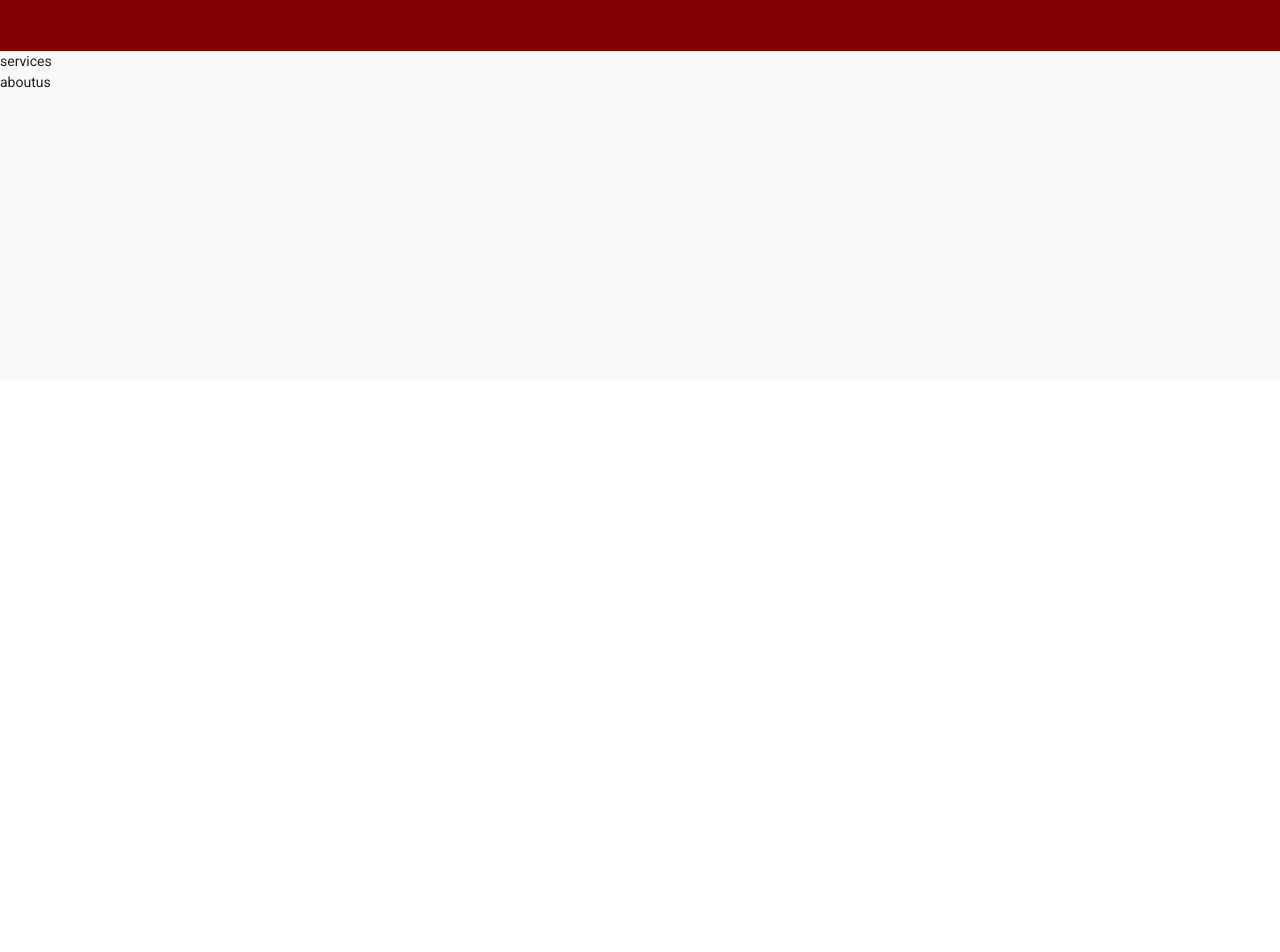
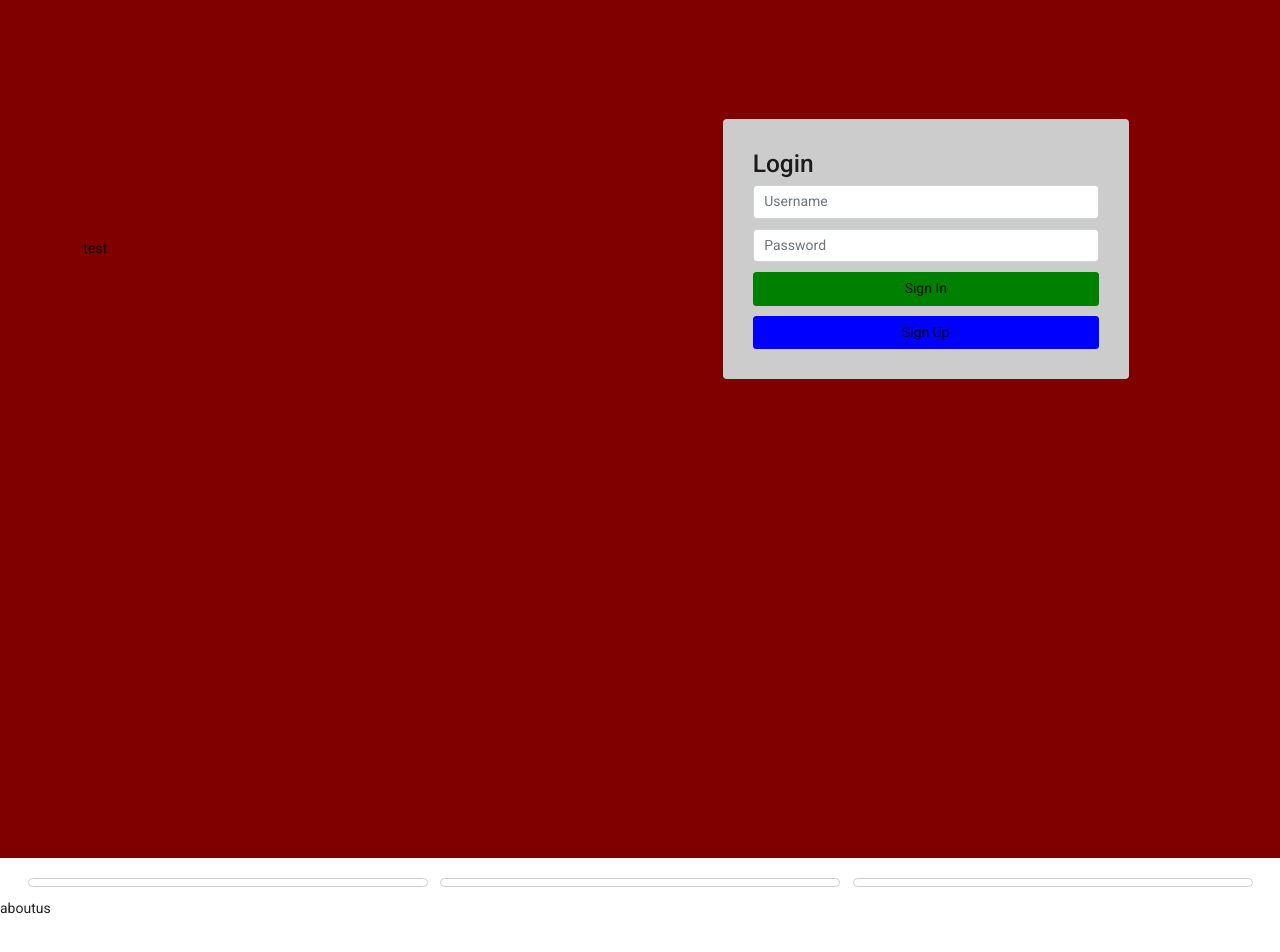
Before and after one commit to ar3a51/candorism-ssr, a Nuxt app: page / in a window 1280 px wide. Shown: the part 420-1372 px from the top of the page. Before the commit the page ends 800 px from the top, so only its background shows below. Built offline with nearby package versions, Linux system fonts and the light colour scheme.

Commit message:
adding services section

```diff
--- a/layouts/home.vue
+++ b/layouts/home.vue
@@ -63,6 +63,7 @@ export default {
             links: [
                     { text: 'Home', url: '/'},
                     { text: 'Register', url: '/register'},
+                    { text: 'About Us', url: '/#aboutus'}
             ]
         }
     },
--- a/nuxt.config.js
+++ b/nuxt.config.js
@@ -17,6 +17,24 @@ module.exports = {
                 integrity: "sha384-Gn5384xqQ1aoWXA+058RXPxPg6fy4IWvTNh0E263XmFcJlSAwiGgFAW/dAiS6JXm",
                 crossorigin:"anonymous"}
         ],
-    }
+    },
+    router: {
+        scrollBehavior(to, from, savedPosition) {
+          if (savedPosition) {
+            return savedPosition
+          } else {
+            let position = {}
+            if (to.matched.length < 2) {
+              position = { x: 0, y: 0 }
+            } else if (to.matched.some(r => r.components.default.options.scrollToTop)) {
+              position = { x: 0, y: 0 }
+            }
+            if (to.hash) {
+              position = { selector: to.hash }
+            }
+            return position
+          }
+        }
+      }
 
 }
--- a/pages/index.vue
+++ b/pages/index.vue
@@ -10,10 +10,16 @@
               </section>
           </div>
        </div>
-        <div class="services">
-            services
+        <div class="services col-12" id="services">
+
+                <cando-box/>
+
+                <cando-box/>
+
+                <cando-box/>
+
         </div>
-        <div class="aboutus">
+        <div class="aboutus" id="aboutus">
             aboutus
         </div>
    </div>
@@ -74,5 +80,21 @@ export default {
                }
            }
         }
+
+        .services {
+            height: auto;
+            display: flex;
+            justify-content: space-evenly;
+            align-items: center;
+            align-content: space-around;
+            flex-wrap: wrap;
+            padding-top: 20px;
+            padding-bottom: 20px;
+
+        }
+
+        .aboutus {
+            height: 800px;
+        }
     }
 </style>
```
